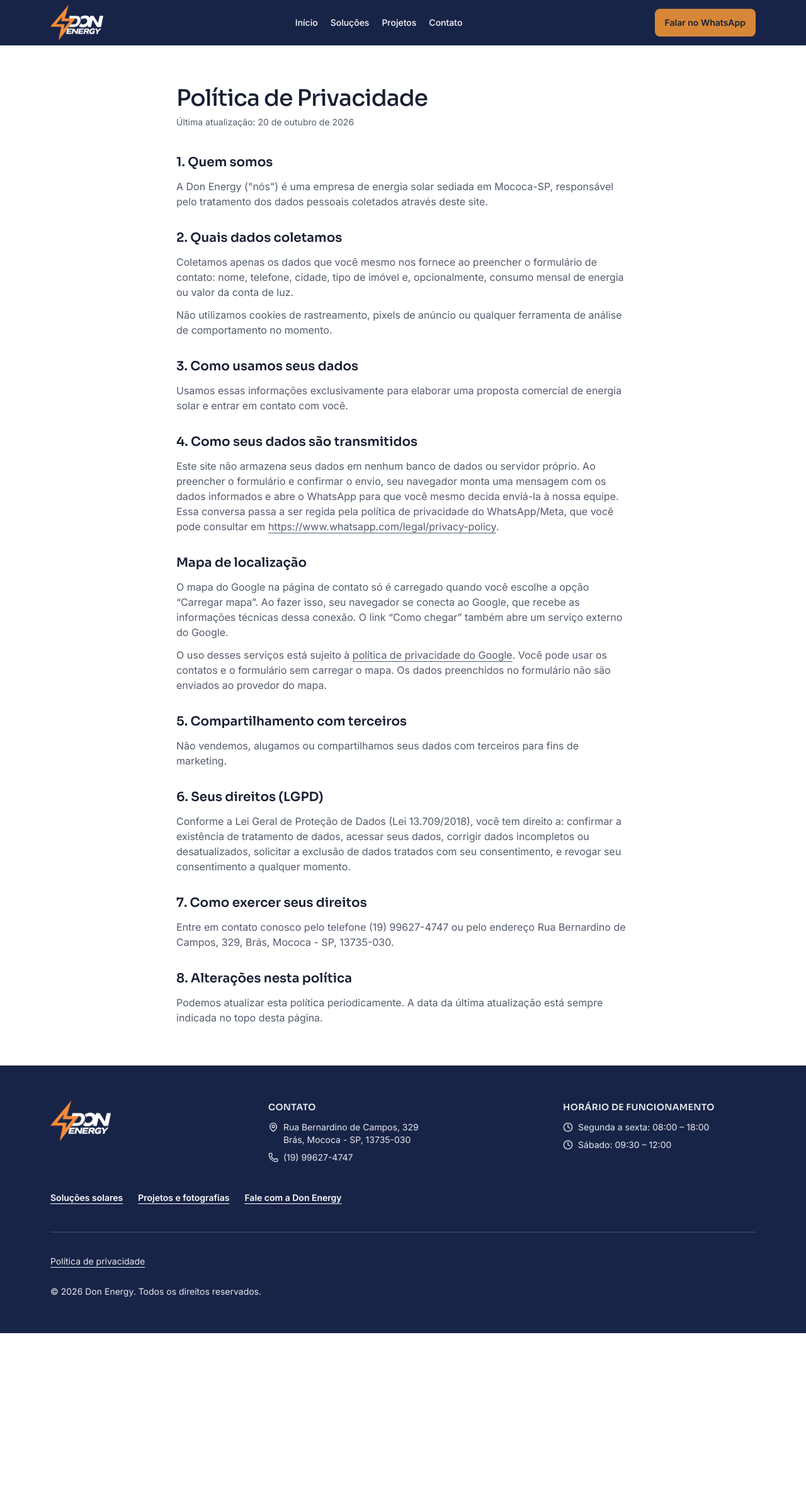
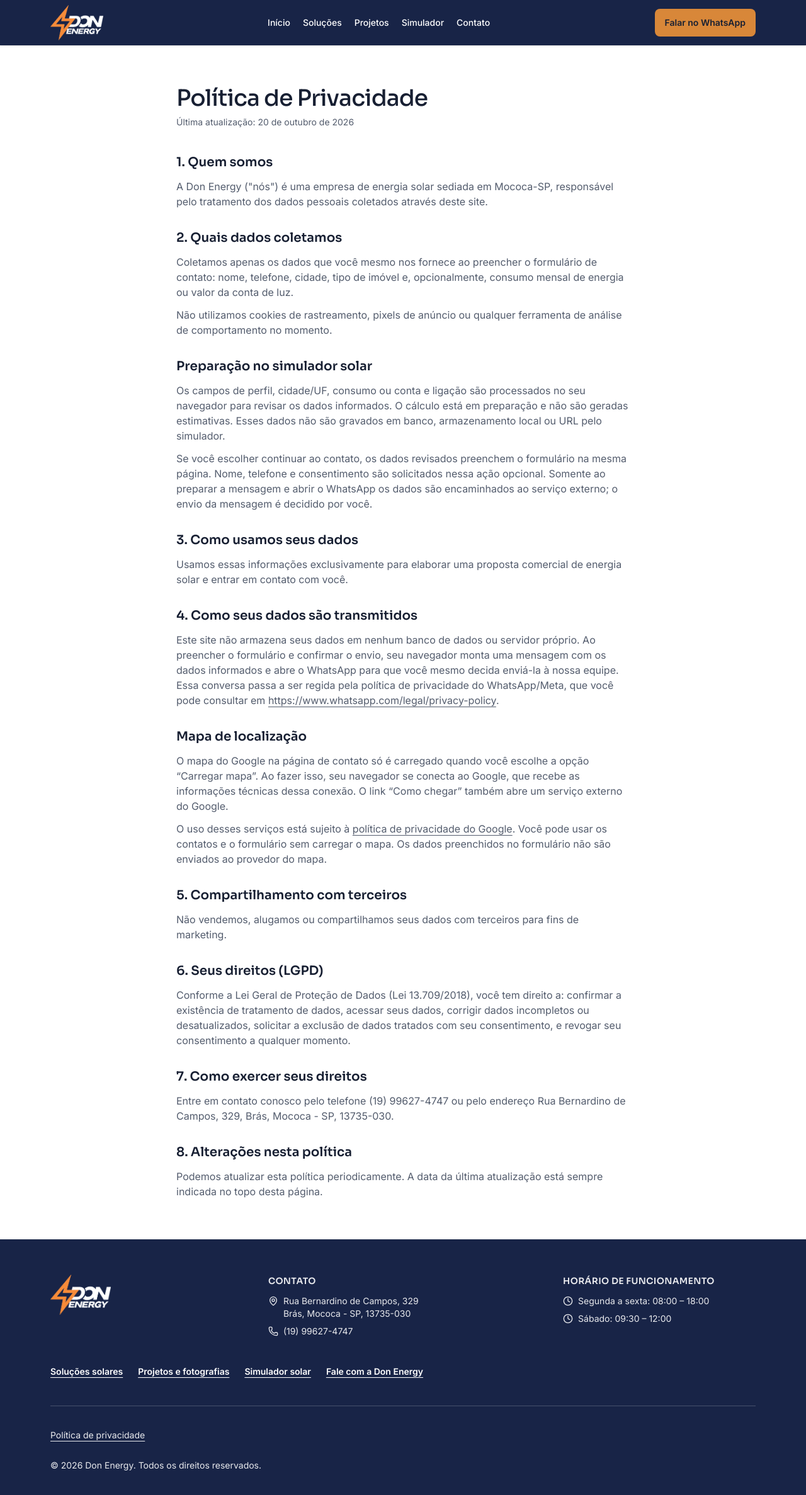
Before and after one commit to JoaoVictorCologi/don-energy, a Next.js app: page /privacidade in a window 1280 px wide. Shown: the top 2374 px of the page at 63% size. Before the commit the page ends 2117 px from the top, so only its background shows below. Built offline with nearby package versions, Linux system fonts and the light colour scheme.

Commit message:
feat: integrar interface E4 à navegação e à privacidade

```diff
--- a/app/page.tsx
+++ b/app/page.tsx
@@ -16,7 +16,7 @@ export default function Home() {
       ["01", "Seu contexto", "Conte sua cidade, o perfil do projeto e as características do local."],
       ["02", "Seu consumo", "Se possível, reúna contas de energia. Esse dado é opcional para iniciar o contato."],
       ["03", "Suas dúvidas", "Anote o que deseja esclarecer sobre escopo, condições e próximos passos."],
-    ].map(([n,t,p]) => <article key={n} className="border-t border-border pt-6"><span aria-hidden="true" className="text-xs font-semibold text-brand-blue">{n}</span><h3 className="mt-6 font-heading text-xl font-medium text-brand-blue">{t}</h3><p className="mt-4 text-sm leading-relaxed text-muted-foreground">{p}</p></article>)}</div></div></section>
+    ].map(([n,t,p]) => <article key={n} className="border-t border-border pt-6"><span aria-hidden="true" className="text-xs font-semibold text-brand-blue">{n}</span><h3 className="mt-6 font-heading text-xl font-medium text-brand-blue">{t}</h3><p className="mt-4 text-sm leading-relaxed text-muted-foreground">{p}</p></article>)}</div><Link prefetch={false} href="/simulador/" className="site-link mt-10">Prepare os dados do seu projeto <span aria-hidden="true">↗</span></Link><p className="mt-2 text-xs text-muted-foreground">Simulador solar com cálculo em preparação, sem resultados numéricos.</p></div></section>
     <section className="bg-brand-deep py-14 text-white"><div className="site-shell"><p className="mb-4 text-xs font-semibold tracking-widest uppercase">Vamos conversar</p><h2 className="max-w-2xl font-heading text-3xl leading-snug font-medium">Seu projeto começa com uma conversa.</h2><Link prefetch={false} href="/contato/" className="mt-6 inline-flex min-h-11 items-center gap-3 text-sm font-semibold underline underline-offset-8">Veja contatos e localização <span aria-hidden="true">↗</span></Link></div></section>
     <ContatoProgressivo />
   </main>;
--- a/app/privacidade/page.tsx
+++ b/app/privacidade/page.tsx
@@ -54,6 +54,12 @@ export default function Privacidade() {
               Não utilizamos cookies de rastreamento, pixels de anúncio ou
               qualquer ferramenta de análise de comportamento no momento.
             </p>
+          </section>
+
+          <section>
+            <h2 className="font-heading text-xl font-semibold text-foreground">Preparação no simulador solar</h2>
+            <p className="mt-3 text-muted-foreground">Os campos de perfil, cidade/UF, consumo ou conta e ligação são processados no seu navegador para revisar os dados informados. O cálculo está em preparação e não são geradas estimativas. Esses dados não são gravados em banco, armazenamento local ou URL pelo simulador.</p>
+            <p className="mt-3 text-muted-foreground">Se você escolher continuar ao contato, os dados revisados preenchem o formulário na mesma página. Nome, telefone e consentimento são solicitados nessa ação opcional. Somente ao preparar a mensagem e abrir o WhatsApp os dados são encaminhados ao serviço externo; o envio da mensagem é decidido por você.</p>
           </section>
 
           <section>
--- a/app/sitemap.ts
+++ b/app/sitemap.ts
@@ -11,6 +11,7 @@ export default function sitemap(): MetadataRoute.Sitemap {
     { url: SITE_URL + "/servicos/", lastModified: E2_ATUALIZADA_EM, changeFrequency: "monthly", priority: 0.8 },
     ...perfisSolares.map((perfil) => ({ url: `${SITE_URL}/servicos/${perfil.slug}/`, lastModified: E2_ATUALIZADA_EM, changeFrequency: "monthly" as const, priority: 0.7 })),
     { url: SITE_URL + "/obras/", lastModified: new Date("2026-10-20"), changeFrequency: "monthly", priority: 0.8 },
+    { url: SITE_URL + "/simulador/", lastModified: new Date("2026-10-20"), changeFrequency: "monthly", priority: 0.7 },
     { url: SITE_URL + "/contato/", lastModified: E2_ATUALIZADA_EM, changeFrequency: "monthly", priority: 0.7 },
     { url: SITE_URL + "/privacidade/", lastModified: PRIVACIDADE_ATUALIZADA_EM, changeFrequency: "yearly", priority: 0.3 },
   ];
--- a/components/footer.tsx
+++ b/components/footer.tsx
@@ -63,7 +63,7 @@ export function Footer() {
           </div>
         </div>
 
-        <nav aria-label="Navegação no rodapé" className="mt-8 flex flex-wrap gap-x-6 gap-y-2 text-sm font-semibold"><Link prefetch={false} href="/servicos/" className="inline-flex min-h-11 items-center underline underline-offset-4">Soluções solares</Link><Link prefetch={false} href="/obras/" className="inline-flex min-h-11 items-center underline underline-offset-4">Projetos e fotografias</Link><Link prefetch={false} href="/contato/" className="inline-flex min-h-11 items-center underline underline-offset-4">Fale com a Don Energy</Link></nav>
+        <nav aria-label="Navegação no rodapé" className="mt-8 flex flex-wrap gap-x-6 gap-y-2 text-sm font-semibold"><Link prefetch={false} href="/servicos/" className="inline-flex min-h-11 items-center underline underline-offset-4">Soluções solares</Link><Link prefetch={false} href="/obras/" className="inline-flex min-h-11 items-center underline underline-offset-4">Projetos e fotografias</Link><Link prefetch={false} href="/simulador/" className="inline-flex min-h-11 items-center underline underline-offset-4">Simulador solar</Link><Link prefetch={false} href="/contato/" className="inline-flex min-h-11 items-center underline underline-offset-4">Fale com a Don Energy</Link></nav>
 
         <div className="mt-8 border-t border-white/20 pt-6 text-sm text-white/90">
           <Link href="/privacidade/" prefetch={false} className="mb-4 inline-flex min-h-11 items-center underline underline-offset-4">Política de privacidade</Link>
--- a/components/header.tsx
+++ b/components/header.tsx
@@ -27,6 +27,7 @@ const links = [
   { href: "/", label: "Início" },
   { href: "/servicos/", label: "Soluções" },
   { href: "/obras/", label: "Projetos" },
+  { href: "/simulador/", label: "Simulador" },
   { href: "/contato/", label: "Contato" },
 ];
 
@@ -55,7 +56,7 @@ export function Header() {
         <Link href="/" aria-label="Don Energy — página inicial" className="flex min-h-11 items-center gap-3 rounded-sm">
           <Image src={siteConfig.logo.src} alt="Don Energy" width={siteConfig.logo.width} height={siteConfig.logo.height} loading="eager" className="h-[var(--header-logo-size)] w-auto object-contain" />
         </Link>
-        <nav aria-label="Navegação principal" className="hidden items-center gap-5 md:flex">
+        <nav aria-label="Navegação principal" className="hidden items-center gap-3 text-sm lg:gap-5 md:flex">
           {links.map((link) => <a key={link.href} href={link.href} aria-current={pathname === link.href || (link.href === "/servicos/" && pathname.startsWith("/servicos/")) ? "page" : undefined} className="inline-flex min-h-11 items-center rounded-sm text-sm font-medium underline-offset-8 hover:underline aria-[current=page]:underline">{link.label}</a>)}
         </nav>
         <a href={buildWhatsAppUrl()} target="_blank" rel="noopener noreferrer" className="hidden min-h-11 items-center rounded-md bg-brand-orange px-4 text-sm font-semibold text-brand-ink hover:bg-brand-orange/90 md:inline-flex">Falar no WhatsApp</a>
```
